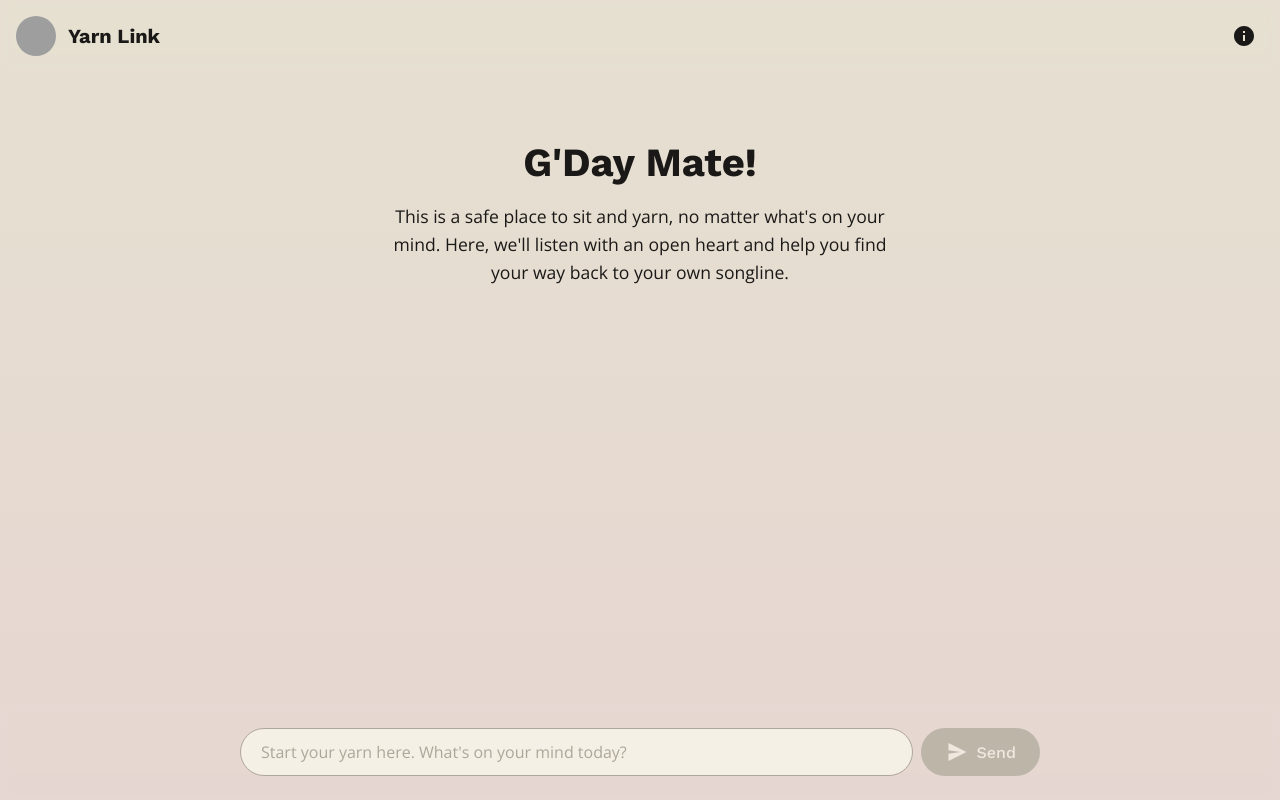
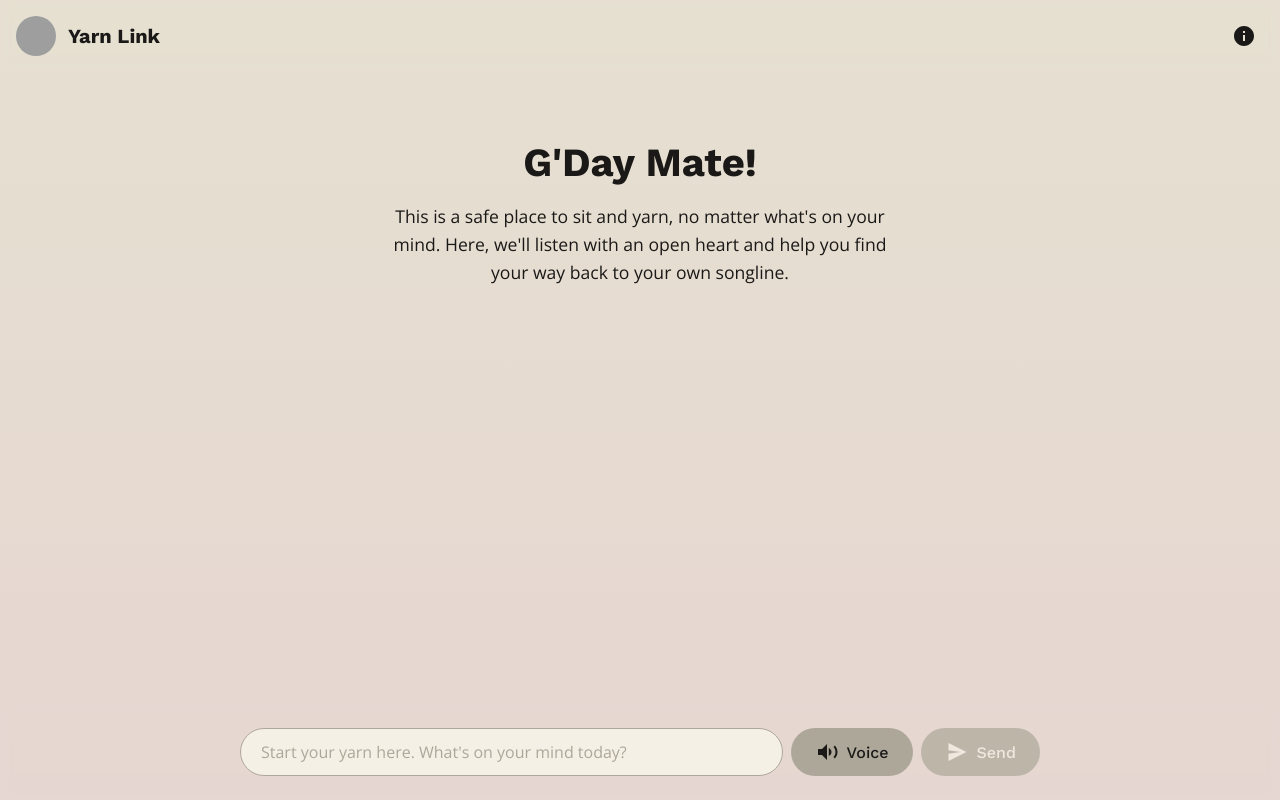
Before and after one commit to aidantze/The-Quiet-Billabong, a React (Create React App) app: page / in a window 1280 px wide. Built offline with nearby package versions, Linux system fonts and the light colour scheme; grey boxes are pictures that could not be loaded.

Commit message:
Feat: Added a voice button and fixed some styling for it.

```diff
--- a/src/App.css
+++ b/src/App.css
@@ -324,6 +324,11 @@
   color: #F4F0E6;
 }
 
+.audio-button {
+  background-color: #ADA799;
+  color: #1A1917;
+}
+
 .prompt-button:disabled {
   background-color: #ADA799;
   cursor: not-allowed;
@@ -364,7 +369,7 @@
   margin: 1rem;
   position: relative;
   text-align: center;
-  box-shadow: 0 8px 16px rgba(0, 0, 0, 0.2);
+  box-shadow: 8px 16px rgba(0, 0, 0, 0.2);
   transform: scale(0.95);
   animation: scaleIn 0.3s forwards;
   max-height: 80vh;
--- a/src/App.js
+++ b/src/App.js
@@ -25,6 +25,14 @@ const InfoIcon = () => (
 const XIcon = () => (
   <svg width="24" height="24" viewBox="0 0 24 24" fill="none" xmlns="http://www.w3.org/2000/svg" aria-hidden="true">
     <path d="M19 6.41L17.59 5L12 10.59L6.41 5L5 6.41L10.59 12L5 17.59L6.41 19L12 13.41L17.59 19L19 17.59L13.41 12L19 6.41Z" fill="currentColor" />
+  </svg>
+);
+
+const AudioIcon = () => (
+  <svg width="24" height="24" viewBox="0 0 24 24" fill="none" xmlns="http://www.w3.org/2000/svg" aria-hidden="true">
+    <path d="M3 9V15H7L12 20V4L7 9H3Z" fill="currentColor" />
+    <path d="M16.5 12C16.5 10.23 15.4 8.71 13.8 7.96V16.04C15.4 15.29 16.5 13.77 16.5 12Z" fill="currentColor" />
+    <path d="M19.9 5.5C21.49 7.31 22.5 9.61 22.5 12C22.5 14.39 21.49 16.69 19.9 18.5L18.49 17.09C19.74 15.76 20.5 13.96 20.5 12C20.5 10.04 19.74 8.24 18.49 6.91L19.9 5.5Z" fill="currentColor" />
   </svg>
 );
 
@@ -183,6 +191,9 @@ function App() {
             aria-label="Your message"
             disabled={ isLoading }
           />
+          <button type="button" className="prompt-button audio-button" aria-label="Listen to the response">
+            <AudioIcon /> Voice
+          </button>
           <button type="submit" className="prompt-button send-button" disabled={ isLoading || !inputValue.trim() } aria-label="Send message">
             <SendIcon /> Send
           </button>
```
Also changed, not shown: 1 other file (tests, documents, lock files or other folders).
